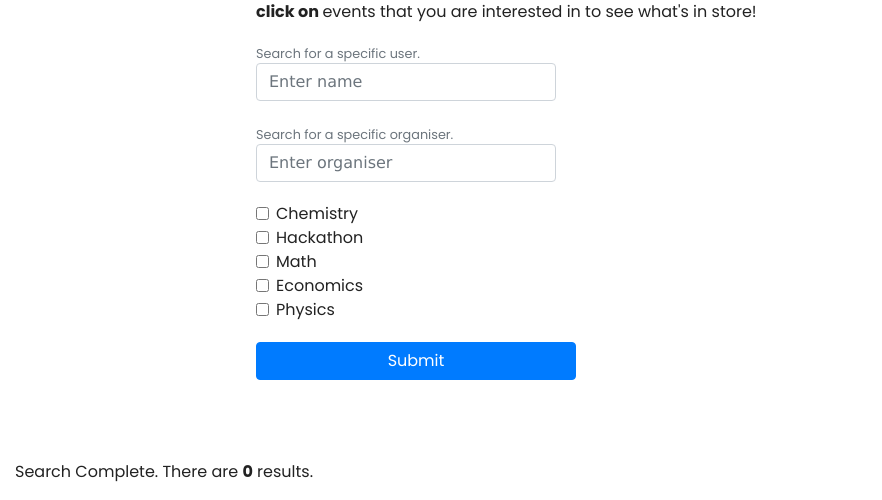
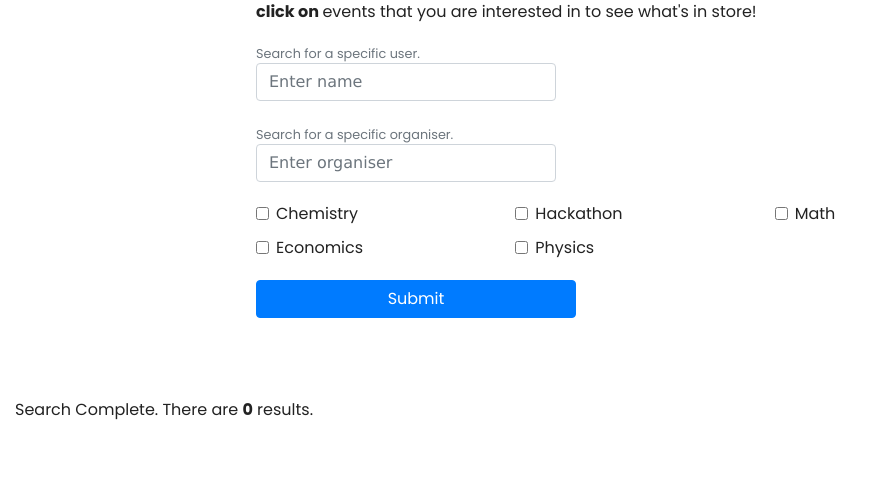
Before and after one commit to AWallaby/IntuitionV8, a Flask app: page /search_events in a window 1280 px wide. Shown: the part 256-756 px from the top of the page, without its empty margins (0-882 px from the left). Run offline with Flask 2, Linux system fonts and the light colour scheme; some libraries are stand-ins or nearby versions.

Commit message:
put tag in grid

```diff
--- a/static/meetings.css
+++ b/static/meetings.css
@@ -53,3 +53,10 @@
 	background-color: DodgerBlue !important;
 	color: #ffffff;
 }
+
+
+#tag-div{
+    display: grid;
+    grid-template-columns: repeat(3, 1fr);
+    gap: 10px;
+}
--- a/templates/search_events.html
+++ b/templates/search_events.html
@@ -28,6 +28,7 @@ events (List of event dicts)
                 <input class = "form-control" id="organiserinput" type="text" name="school" placeholder="Enter organiser">
             </div>
 
+            <div id="tag-div">
             {% for tag in tags %}
             <div class="form-check">
                 <input class="form-check-input" type="checkbox" value="tag/{{tag}}" id="defaultCheck1">
@@ -36,6 +37,7 @@ events (List of event dicts)
                 </label>
             </div>
             {% endfor %}
+            </div>
 
             <button type="submit" class="btn btn-primary">Submit</button>
         </form>
--- a/templates/search_profiles.html
+++ b/templates/search_profiles.html
@@ -26,6 +26,7 @@ profiles (List of profile dicts)
                 <input class = "form-control" id="myInput" type="text" name="school" placeholder="Enter school">
             </div>
 
+            <div  id="tag-div">
             {% for tag in tags %}
             <div class="form-check">
                 <input class="form-check-input" type="checkbox" value="tag/{{tag}}" id="defaultCheck1">
@@ -33,7 +34,9 @@ profiles (List of profile dicts)
                   {{tag}}
                 </label>
             </div>
+
             {% endfor %}
+            </div>
 
             <button type="submit" class="btn btn-primary">Submit</button>
         </form>
```
Also changed, not shown: static/profile.css (line endings or trailing spaces).
